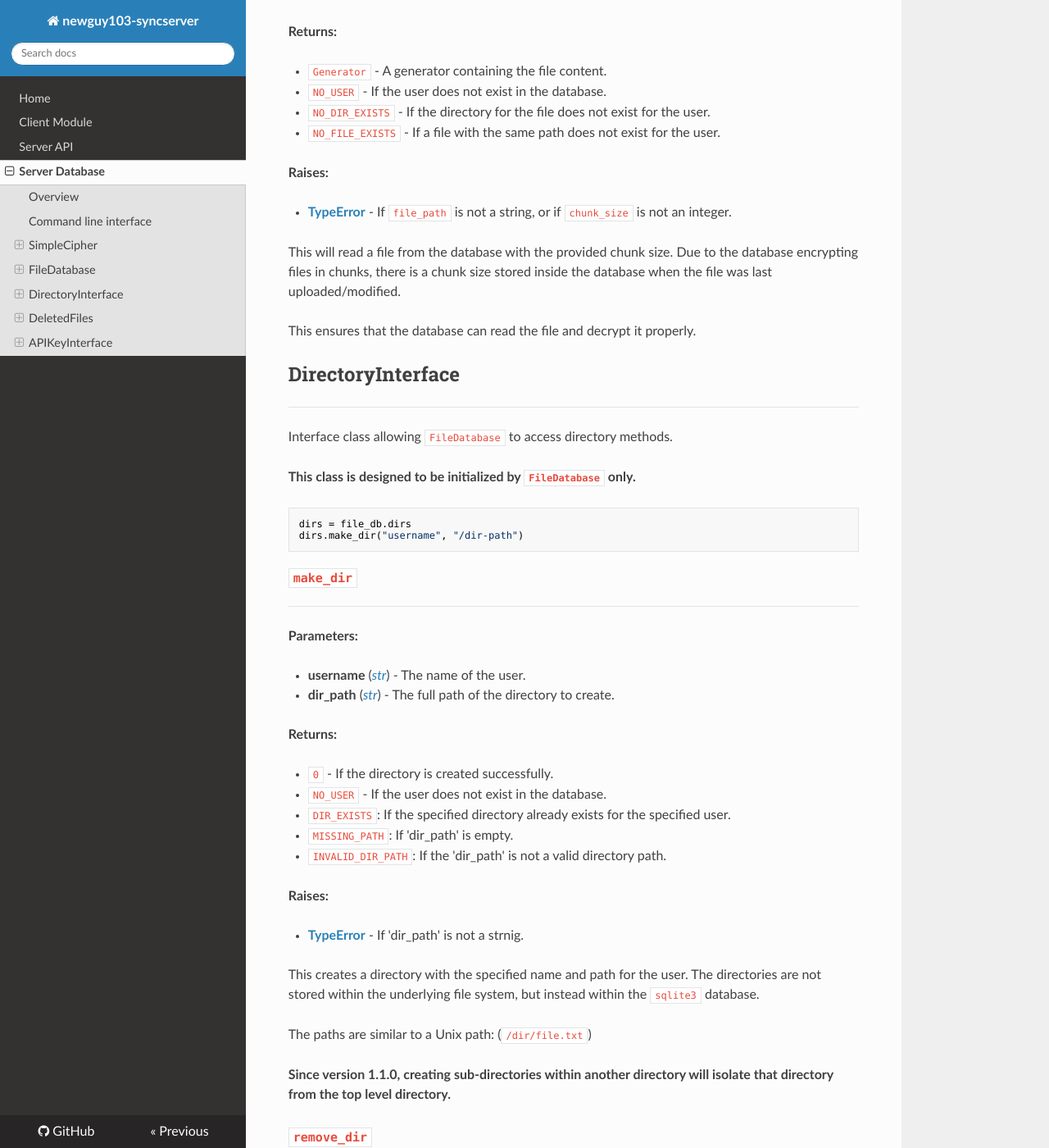
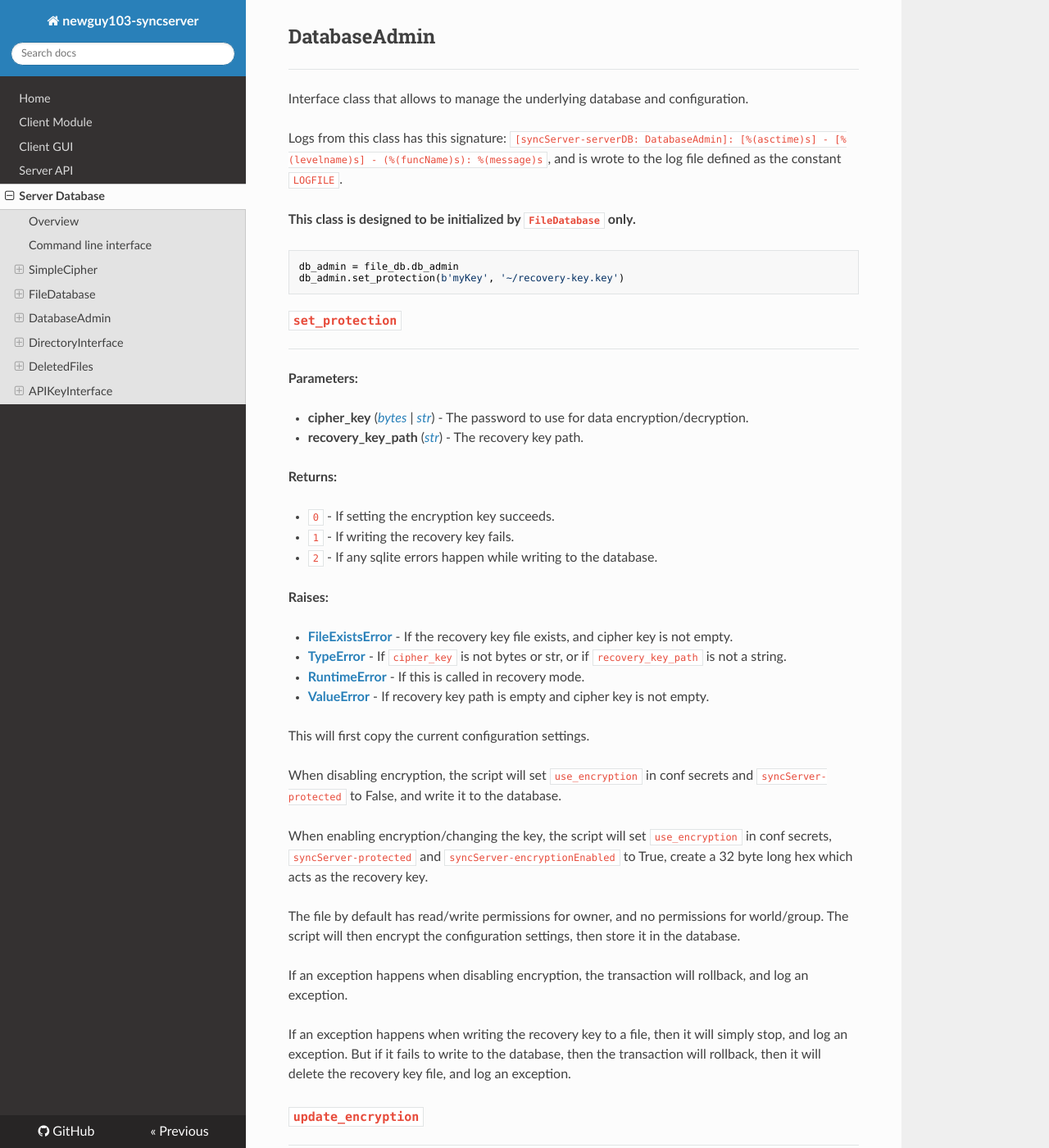
Before and after one commit to NewGuy103/syncServer, an MkDocs documentation site: the page built from docs/docs/server-db.md, in a window 1280 px wide and 1400 px high, scrolled down 8099 px. Shown: the whole window at 82% size. Built offline with MkDocs 1.6.1, drawn with Linux system fonts in a browser that asks for light colours; nearby versions of some CDN libraries; some of the changed text lies outside the part shown.

Commit message:
Update documentation and versions to 1.3.0

````diff
--- a/client/__init__.py
+++ b/client/__init__.py
@@ -4,4 +4,4 @@
     "ServerInterface", "FileInterface", "DirInterface",
     "APIKeyInterface"
 ]
-__version__: str = "1.2.0"
+__version__: str = "1.3.0"
--- a/docs/docs/server-db.md
+++ b/docs/docs/server-db.md
@@ -1,7 +1,6 @@
 # Server Database Documentation
 
 ## Overview
-
 ---
 
 The `syncserver.server` database uses `sqlite3` by default.
@@ -37,10 +35,9 @@
 *if the database had an encryption key before.*
 
 ## SimpleCipher
-
 ---
 
-*New in version 1.2.1.*
+*New in version 1.3.0.*
 
 This is a simple class that allows to encrypt/decrypt using AES-GCM-256 and PBKDF2HMAC.
 This was created to remove the dependency on `newguy103-pycrypter`.
@@ -70,7 +67,6 @@
     or if the peppers are not bytes.
 
 ### `encrypt`
-
 ---
 
 **Parameters:**
@@ -90,7 +86,6 @@
 to the returned value as `salt + nonce + encrypted_data`.
 
 ### `decrypt`
-
 ---
 
 **Parameters:**
@@ -110,7 +105,6 @@
 This function is a simple abstraction to decrypt data. It slices the bytes to get the salt and nonce.
 
 ### `hash_data`
-
 ---
 
 **Parameters:**
@@ -124,7 +118,6 @@
 This function is a simple abstraction to `hashes.Hash()`. It allows simple hashing of a string or small set of data.
 
 ## FileDatabase
-
 ---
 
 A class representing a file database with user authentication, file storage, and encryption capabilities.
@@ -146,8 +139,10 @@
 - **db_path** ([_str_](https://docs.python.org/3/library/functions.html#str)) - The path to the `sqlite3` database.
     Defaults to `$XDG_DATA_HOME/syncServer-server/<version>/syncServer.db`.
 - **db_password** ([_bytes_](https://docs.python.org/3/library/functions.html#bytes) | [_str_](https://docs.python.org/3/library/functions.html#str)) - The encryption password used to protect the database.
-- **recovery_mode**  ([_bool_](https://docs.python.org/3/library/functions.html#bool)) - Flag to only partially initialize
+- **recovery_mode** ([_bool_](https://docs.python.org/3/library/functions.html#bool)) - Flag to only partially initialize
     the database to access the configuration variables.
+- **dict_cache** ([_bool_](https://docs.python.org/3/library/functions.html#bool)) - Flag to enable experimental
+    caching of user information (user IDs, username and hashed password).
 
 **Raises:**
 
@@ -159,33 +154,13 @@
     - Provided a database password but the database was not protected.
     - Decrypting the database fails due to the wrong key.
 
-### `set_protection`
-
+### `close`
 ---
 
-**Parameters:**
-
-- **set_protection** ([_bool_](https://docs.python.org/3/library/functions.html#bool)) - Whether to enable/disable database protection.
-- **cipher_key** ([_bytes_](https://docs.python.org/3/library/functions.html#bytes) | [_str_](https://docs.python.org/3/library/functions.html#str)) - The password to use for data encryption/decryption.
-
-This writes to the database's config table, and modifies `config_vars` to reflect the state of the database. When database protection is set to `True`, then `config_secrets` is encrypted and the application will encrypt all data being stored at rest, and decrypt data when required.
-
-If database protection is set to `False`, then the database will not encrypt any more data at rest. This will not decrypt existing data,
-and will cause the database to fail decryption on some data if it was encrypted.
-
-### `save_conf`
-
-**Parameters:**
-
-- **secrets** ([_dict_](https://docs.python.org/3/library/stdtypes.html#dict)) - The dictionary with the updated
-    config secrets.
-- **_vars** ([_dict_](https://docs.python.org/3/library/stdtypes.html#dict)) - The dictionary with the updated
-    config vars.
-
-This function simply saves the updated configuration secrets/variables, and is mainly used by the command line interface.
+Close the database and clean up the class. This closes the database connection, then deletes the relevant methods of the database.
+This also causes any calls to methods in this class to raise a `RuntimeError` stating that they are working on a closed instance.
 
 ### `verify_user`
-
 ---
 
 **Parameters:**
@@ -202,7 +177,6 @@
 This verifies the hash of the user with their password.
 
 ### `add_user`
-
 ---
 
 **Parameters:**
@@ -223,7 +197,6 @@
 This function will create a new user account with the provided username and token, and create the root directory for the user.
 
 ### `remove_user`
-
 ---
 
 **Parameters:**
@@ -238,7 +211,6 @@
 This will permanently delete the user and all their existing data (files, API keys, etc).
 
 ### `dir_checker`
-
 ---
 
 **Parameters:**
@@ -260,7 +232,6 @@
 This checks the provided file path and sees if the underlying directory exists. (A Unix path-like)
 
 ### `add_file`
-
 ---
 
 **Parameters:**
@@ -286,7 +257,6 @@
 This adds a file into the database by reading the file stream in chunks. If encryption is enabled, then the data will be encrypted first before being stored in the database. This uses `sqlite3`'s concat (`||`) operator for chunk writing.
 
 ### `modify_file`
-
 ---
 
 **Parameters:**
@@ -312,7 +282,6 @@
 This modifies an existing file in the database by reading the file stream in chunks. If encryption is enabled, then the data will be encrypted first before being stored in the database. This uses `sqlite3`'s concat (`||`) operator for chunk writing.
 
 ### `remove_file`
-
 ---
 
 **Parameters:**
@@ -339,7 +308,6 @@
 Or this will remove a file permanently by removing it from the database entirely.
 
 ### `read_file`
-
 ---
 
 **Parameters:**
@@ -366,8 +334,124 @@
 
 This ensures that the database can read the file and decrypt it properly.
 
+## DatabaseAdmin
+---
+
+Interface class that allows to manage the underlying database and configuration.
+
+Logs from this class has this signature:
+`[syncServer-serverDB: DatabaseAdmin]: [%(asctime)s] - [%(levelname)s] - (%(funcName)s): %(message)s`,
+and is wrote to the log file defined as the constant `LOGFILE`.
+
+**This class is designed to be initialized by `FileDatabase` only.**
+
+```python
+db_admin = file_db.db_admin
+db_admin.set_protection(b'myKey', '~/recovery-key.key')
+```
+
+### `set_protection`
+---
+
+**Parameters:**
+
+- **cipher_key** ([_bytes_](https://docs.python.org/3/library/functions.html#bytes) | [_str_](https://docs.python.org/3/library/functions.html#str)) - The password to use for data encryption/decryption.
+- **recovery_key_path** ([_str_](https://docs.python.org/3/library/functions.html#str)) - The recovery key path.
+
+**Returns:**
+
+- `0` - If setting the encryption key succeeds.
+- `1` - If writing the recovery key fails.
+- `2` - If any sqlite errors happen while writing to the database.
+
+**Raises:**
+
+- [**FileExistsError**](https://docs.python.org/3/library/exceptions.html#FileExistsError) - If the recovery key
+    file exists, and cipher key is not empty.
+- [**TypeError**](https://docs.python.org/3/library/exceptions.html#TypeError) - If `cipher_key` is not bytes or str,
+    or if `recovery_key_path` is not a string.
+- [**RuntimeError**](https://docs.python.org/3/library/exceptions.html#RuntimeError) - If this is called in recovery mode.
+- [**ValueError**](https://docs.python.org/3/library/exceptions.html#ValueError) -  If recovery key path is empty and
+    cipher key is not empty.
+
+This will first copy the current configuration settings.
+
+When disabling encryption, the script will set `use_encryption` in conf secrets and `syncServer-protected` to False,
+and write it to the database.
+
+When enabling encryption/changing the key, the script will set `use_encryption` in conf secrets,
+`syncServer-protected` and `syncServer-encryptionEnabled` to True, create a 32 byte long hex which acts
+as the recovery key.
+
+The file by default has read/write permissions for owner, and no permissions for world/group. The script will then
+encrypt the configuration settings, then store it in the database.
+
+If an exception happens when disabling encryption, the transaction will rollback, and log an exception.
+
+If an exception happens when writing the recovery key to a file, then it will simply stop, and log an exception.
+But if it fails to write to the database, then the transaction will rollback, then it will delete the recovery key file,
+and log an exception.
+
+### `update_encryption`
+---
+
+**Parameters:**
+
+- `old_key` ([_bytes_](https://docs.python.org/3/library/functions.html#bytes) | [_str_](https://docs.python.org/3/library/functions.html#str))
+    - The old encryption key. Used to decrypt existing files.
+- `new_key` ([_bytes_](https://docs.python.org/3/library/functions.html#bytes) | [_str_](https://docs.python.org/3/library/functions.html#str))
+    - The new encryption key. Used to encryot existing files.
+
+**Returns:**
+
+- `0` - If the key update succeeds.
+
+**Raises:**
+
+- [**TypeError**](https://docs.python.org/3/library/exceptions.html#TypeError) - If the old or new encryption key
+    is not bytes or string.
+- [**RuntimeError**](https://docs.python.org/3/library/exceptions.html#RuntimeError) - If this is called in recovery mode.
+
+This will get all the available files, copy it into a temporary file (which is still stored on the database),
+clear the original file contents, decrypt the contents with the old key if available, encrypt the contents
+with the new key if available.
+
+The output is then stored in the original file, the temporary file is deleted then the database is vacuumed.
+
+### `key_recovery`
+---
+
+**Parameters:**
+
+- **recovery_key** ([_bytes_](https://docs.python.org/3/library/functions.html#bytes) | [_str_](https://docs.python.org/3/library/functions.html#str)) - The exported recovery key.
+
+**Returns:**
+
+- *password* - The original password used for encryption.
+- `1`  If decryption using the recovery key fails.
+
+**Raises:**
+
+- [**ValueError**](https://docs.python.org/3/library/exceptions.html#ValueError) - If `syncServer-recoveryKey` could not
+    be found in the config vars.
+- [**TypeError**](https://docs.python.org/3/library/exceptions.html#TypeError) - If `recovery_key` is not bytes or str.
+
+This will simply get the original encrypted password stored in the database, and attempt to decrypt it using the
+exported recovery key.
+
+### `save_conf`
+---
+
+**Parameters:**
+
+- **_secrets** ([_dict_](https://docs.python.org/3/library/stdtypes.html#dict)) - The dictionary with the updated
+    config secrets.
+- **_vars** ([_dict_](https://docs.python.org/3/library/stdtypes.html#dict)) - The dictionary with the updated
+    config vars.
+
+This function simply saves the updated configuration secrets/variables, and is mainly used by the command line interface.
+
 ## DirectoryInterface
-
 ---
 
 Interface class allowing `FileDatabase` to access directory methods.
@@ -380,7 +464,6 @@
 ```
 
 ### `make_dir`
-
 ---
 
 **Parameters:**
@@ -398,7 +481,7 @@
 
 **Raises:**
 
-- [**TypeError**](https://docs.python.org/3/library/exceptions.html#TypeError) -  If 'dir_path' is not a strnig.
+- [**TypeError**](https://docs.python.org/3/library/exceptions.html#TypeError) -  If 'dir_path' is not a string.
 
 This creates a directory with the specified name and path for the user. The directories are not stored within the
 underlying file system, but instead within the `sqlite3` database.
@@ -409,7 +492,6 @@
 **from the top level directory.**
 
 ### `remove_dir`
-
 ---
 
 **Parameters:**
@@ -435,7 +517,6 @@
 **This will also permanently delete the directory and not mark it as deleted.**
 
 ### `list_dir`
-
 ---
 
 **Parameters:**
@@ -461,7 +542,6 @@
 **Since version 1.1.0, this does not list the sub-directories, as these are isolated.**
 
 ### `get_dir_paths`
-
 ---
 
 **Parameters:**
@@ -477,7 +557,6 @@
 This will show all the directory paths that the user has created.
 
 ## DeletedFiles
-
 ---
 
 Interface class allowing `FileDatabase` to access deleted files.
@@ -490,7 +569,6 @@
 ```
 
 ### `list_deleted`
-
 ---
 
 **Parameters:**
@@ -517,7 +595,6 @@
 the deleted timestamps as the value for that deleted file path.
 
 ### `restore_file`
-
 ---
 
 *Implicit restore removed in 1.2.0*
@@ -549,7 +626,6 @@
 The order of deleted files is latest -> oldest, and can be retrieved with `DeletedFiles.list_deleted`.
 
 ### `true_delete`
-
 ---
 
 **Parameters:**
@@ -579,7 +655,6 @@
 The order of deleted files is latest -> oldest, and can be retrieved with `DeletedFiles.list_deleted`.
 
 ## APIKeyInterface
-
 ---
 
 Interface class allowing `FileDatabase` to access API keys. The API keys are hashed before
@@ -595,7 +670,6 @@
 ```
 
 ### `get_key_owner`
-
 ---
 
 **Parameters:**
@@ -615,7 +689,6 @@
 exist but will not have a matching user ID. A warning will be logged and `INVALID_APIKEY` will be returned.
 
 ### `verify_key`
-
 ---
 
 **Parameters:**
@@ -639,7 +712,6 @@
 This will check the API key and check if it has the provided permission.
 
 ### `create_key`
-
 ---
 
 **Parameters:**
@@ -671,7 +743,6 @@
 The function will explicitly disallow creating an API key with the permission `all`, this is used internally by the server script.
 
 ### `delete_key`
-
 ---
 
 **Parameters:**
@@ -691,7 +762,6 @@
 This will delete the API key with the name provided.
 
 ### `list_keys`
-
 ---
 
 **Parameters:**
@@ -712,7 +782,6 @@
 API key after it is created, only the hashed version of it.
 
 ### `apikey_get_data`
-
 ---
 
 **Parameters:**
@@ -731,7 +800,6 @@
 This function retrives the data from a raw API key. It retrieves the key permissions and expiry date.
 
 ### `keyname_get_data`
-
 ---
 
 **Parameters:**
@@ -752,7 +820,6 @@
 This function retrives the data from an API key that belongs to a user. It retrieves the key permissions and expiry date.
 
 ### `check_expired`
-
 ---
 
 **Parameters:**
--- a/docs/mkdocs.yml
+++ b/docs/mkdocs.yml
@@ -3,7 +3,7 @@
 copyright: "© NewGuy103, 2024. Licensed under the GNU General Public License v3.0."
 repo_url: https://github.com/newguy103/syncserver
 repo_name: GitHub
-edit_uri: blob/main/docs
+edit_uri: blob/main/docs/docs
 theme:
   name: readthedocs
   highlightjs: true
@@ -23,5 +23,6 @@
 nav:
   - Home: 'index.md'
   - 'Client Module': 'client-interface.md'
+  - 'Client GUI': 'gui-interface.md'
   - 'Server API': 'api-overview.md'
   - 'Server Database': 'server-db.md'
--- a/server/__init__.py
+++ b/server/__init__.py
@@ -1,5 +1,5 @@
 from ._db import FileDatabase, SimpleCipher
 from ._server import create_app
 
-__version__ = "1.2.0"
+__version__ = "1.3.0"
 __all__ = ["FileDatabase", "SimpleCipher", "create_app"]
````
Also changed, not shown: other parts of docs/docs/server-db.md (+1 -2 lines), CHANGES.md (+3 -30 lines), docs/docs/api-overview.md (+26 -0 lines), docs/docs/gui-interface.md (added, +37 -0 lines), docs/docs/index.md (+5 -4 lines), 3 other files.
